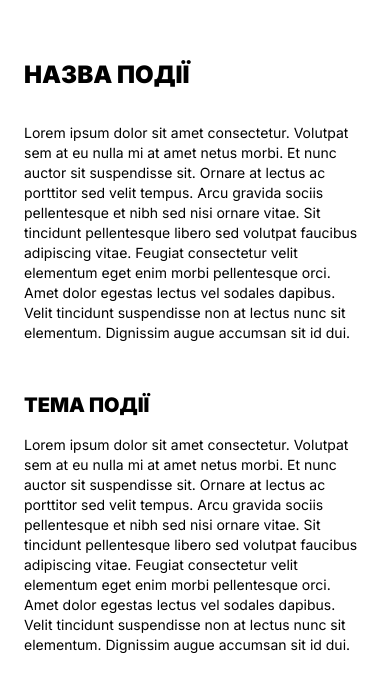
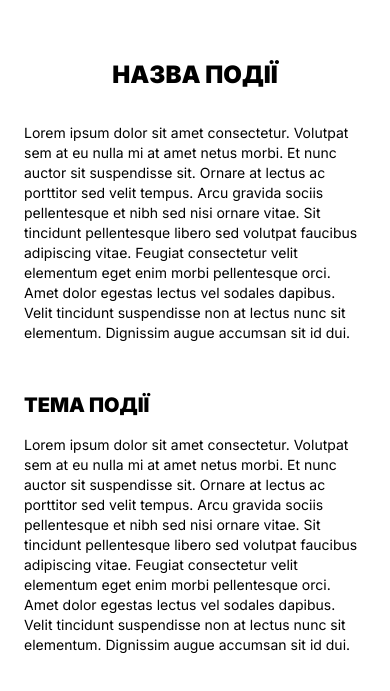
Before and after one commit to VGcod3/partnershipKIT, a Next.js app: page / in a window 390 px wide. Shown: the part 945-1636 px from the top of the page. Built offline with nearby package versions, Linux system fonts and the light colour scheme.

Commit message:
style: text-center

```diff
--- a/src/components/Description/Description.tsx
+++ b/src/components/Description/Description.tsx
@@ -1,4 +1,3 @@
-import {Button} from "@/components/ui/button";
 import React from "react";
 
 const data = [
@@ -23,7 +22,7 @@ export default function DescriptionSection() {
             <div className="grid gap-y-12 md:gap-y-16 md:grid-cols-2">
                 <div className="flex flex-col justify-center"> {/* Add flex and justify-center */}
                     <div className="text-left md:mr-16">
-                        <h1 className="uppercase font-black mb-8 text-2xl md:text-3xl">
+                        <h1 className="uppercase text-center md:text-left font-black mb-8 text-2xl md:text-3xl">
                             {data[0].title}
                         </h1>
                         <p className="font-normal text-sm md:text-base">
```
